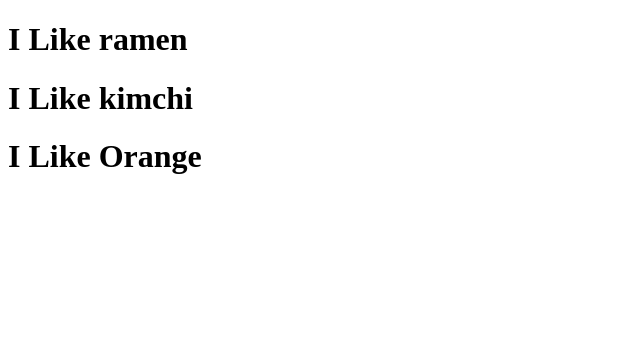
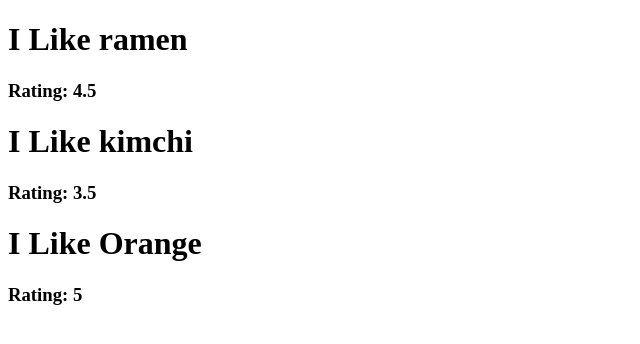
Before and after one commit to kko2017/movie_app_2019, a React (Create React App) app: page / in a window 1280 px wide. Shown: the top 344 px of the page, without its empty margins (0-640 px from the left). Built offline with nearby package versions, Linux system fonts and the light colour scheme.

Commit message:
PropTypes

```diff
--- a/package.json
+++ b/package.json
@@ -6,6 +6,7 @@
     "@testing-library/jest-dom": "^4.2.4",
     "@testing-library/react": "^9.3.3",
     "@testing-library/user-event": "^7.1.2",
+    "prop-types": "^15.7.2",
     "react": "^16.12.0",
     "react-dom": "^16.12.0",
     "react-scripts": "3.3.0"
--- a/src/App.js
+++ b/src/App.js
@@ -1,39 +1,50 @@
 import React from "react";
+import PropTypes from "prop-types";
 
 // function Food({ fav }) {
 //   console.log({ fav });
 //   return <h1>I Like {fav}</h1>;
 // }
 
-function Food({ name }) {
-  return <h1>I Like {name}</h1>;
+function Food({ name, rating }) {
+  return (
+    <div>
+      <h1>I Like {name}</h1>
+      <h3>Rating: {rating}</h3>
+    </div>
+  );
 }
 
+Food.propTypes = {
+  name: PropTypes.string.isRequired,
+  rating: PropTypes.number.isRequired
+};
+
 const foodILike = [
-  { id: 1, name: "ramen" },
-  { id: 2, name: "kimchi" },
-  { id: 3, name: "Orange" }
+  { id: 1, name: "ramen", rating: 4.5 },
+  { id: 2, name: "kimchi", rating: 3.5 },
+  { id: 3, name: "Orange", rating: 5.0 }
 ];
 
-function renderDish(dish) {
-  console.log(dish);
-  return <Food name={dish.name} />;
-}
+// function renderDish(dish) {
+//   console.log(dish);
+//   return <Food name={dish.name} />;
+// }
 
 function App() {
   return (
-    <div>{foodILike.map(renderDish)}</div>
-    // <div className="App">
-    //   {foodILike.map(dish => (
-    //     <Food key={dish.id} name={dish.name} />
-    //   ))}
+    // <div>{foodILike.map(renderDish)}</div>
+    <div className="App">
+      {foodILike.map(dish => (
+        <Food key={dish.id} name={dish.name} rating={dish.rating} />
+      ))}
 
-    //   {/* <Food fav="Nangmyun" />
-    //   <Food fav="Ramen" />
-    //   <Food fav="Kimchi" />
-    //   <Food fav="Sogogi" />
-    //   <Food fav="Bibimbab" /> */}
-    // </div>
+      {/* <Food fav="Nangmyun" />
+      <Food fav="Ramen" />
+      <Food fav="Kimchi" />
+      <Food fav="Sogogi" />
+      <Food fav="Bibimbab" /> */}
+    </div>
   );
 }
 
```
